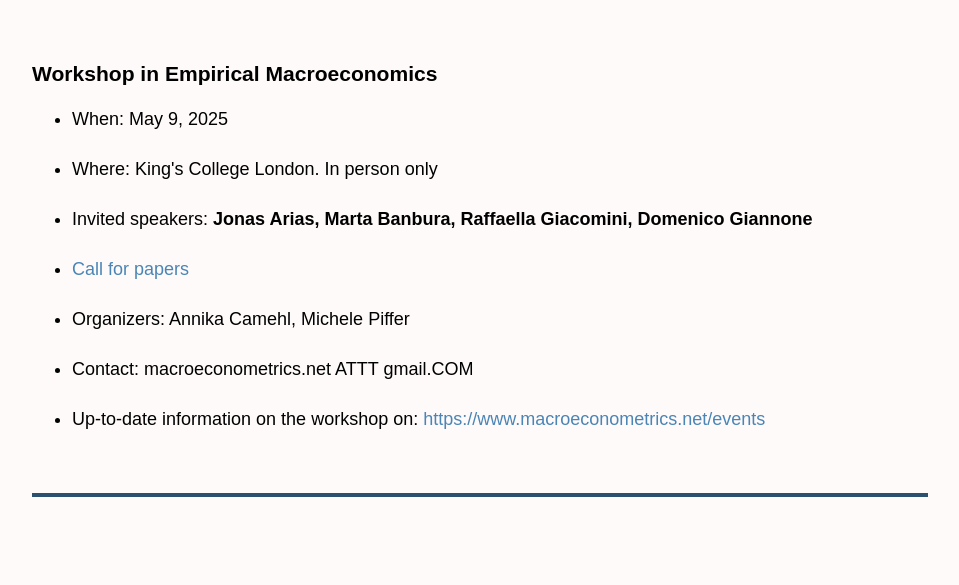
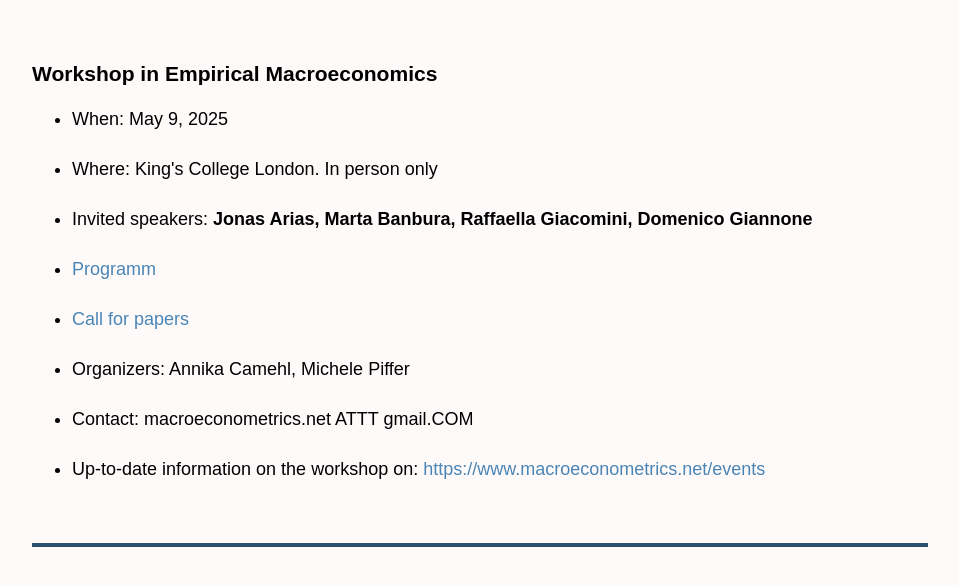
Before and after one commit to aschnuecker/aschnuecker.github.io, a plain HTML site: page workshop.html in a window 1280 px wide. Shown: the part 125-710 px from the top of the page, without its empty margins (160-1119 px from the left). Drawn offline with Linux system fonts and the light colour scheme.

Commit message:
update April 2025

```diff
--- a/workshop.html
+++ b/workshop.html
@@ -34,6 +34,7 @@
 			<li> When: May 9, 2025 </li> <br>
 			<li> Where: King's College London. In person only </li> <br>
 			<li> Invited speakers: <strong>	Jonas Arias, Marta Banbura, Raffaella Giacomini, Domenico Giannone </strong> </li> <br>
+			<li> <a href = 'Program_2025Workshop.pdf' target = _blank> Programm </a>  </li> <br>
 			<li> <a href = 'Call for papers_2025MacroWorkshop.pdf' target = _blank> Call for papers </a>  </li> <br>
 			<li> Organizers: Annika Camehl, Michele Piffer  </li> <br>
 			<li> Contact: macroeconometrics.net ATTT gmail.COM </li> <br>
```
Also changed, not shown: 2 other files.
